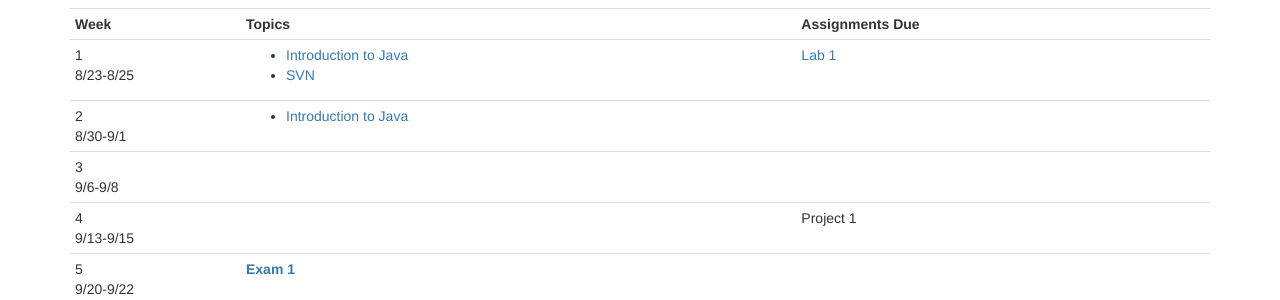
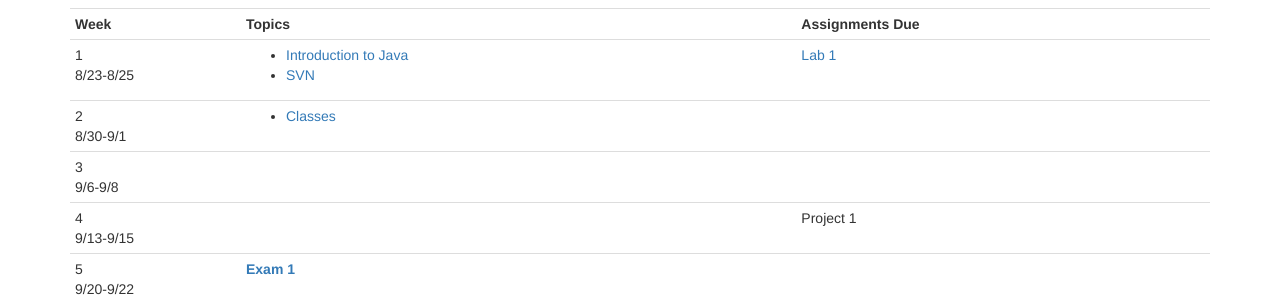
Before and after one commit to CS112-F16/cs112-f16.github.io, a Jekyll site: the page built from schedule.html, in a window 1280 px wide and 1057 px high. Shown: the part 152-452 px from the top of the window. Built offline with Jekyll 4.4.1, drawn with Linux system fonts in a browser that asks for light colours.

Commit message:
fix classes link typo

```diff
--- a/schedule.html
+++ b/schedule.html
@@ -29,7 +29,7 @@ title: Schedule
       <td>2<br/>8/30-9/1</td>
       <td>
         <ul>
-          <li><a href="https://github.com/CS112-F16/notes/blob/master/classes.md">Introduction to Java</a></li>
+          <li><a href="https://github.com/CS112-F16/notes/blob/master/classes.md">Classes</a></li>
         </ul>
       </td>
       <td></td>
```
